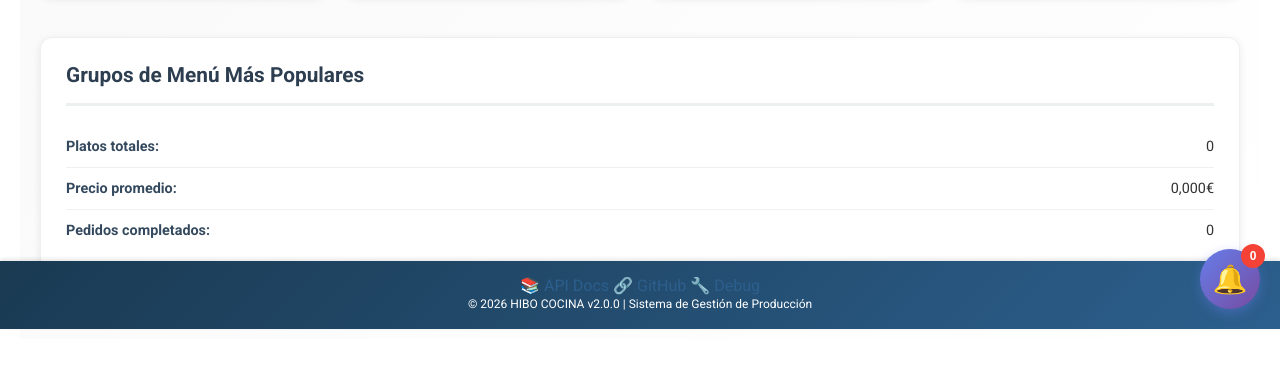
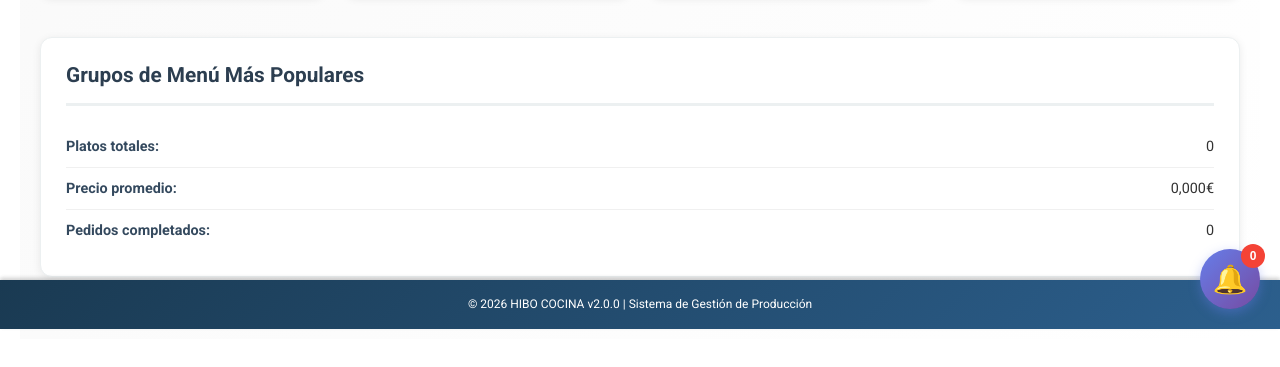
Before and after one commit to hibo-developer/hibo-cocina, a website: page public/index.html in a window 1280 px wide. Shown: the part 471-838 px from the top of the page. Drawn offline with nearby package versions, Linux system fonts and the light colour scheme; no server answers.

Commit message:
style: Limpiar footer - eliminar enlaces de desarrollo
- Remover enlaces API Docs, GitHub y Debug del footer
- Mantener solo copyright y versión
- Footer más limpio y profesional

```diff
--- a/public/index.html
+++ b/public/index.html
@@ -267,14 +267,9 @@
     });
   </script>
 
-  <!-- Footer con links a documentación -->
+  <!-- Footer -->
   <footer class="footer">
     <div class="footer-content">
-      <div class="footer-links">
-        <a href="/api-docs" target="_blank" title="Documentación API (Swagger)">📚 API Docs</a>
-        <a href="https://github.com/hibo-developer/hibo-cocina" target="_blank" title="Repositorio">🔗 GitHub</a>
-        <a href="#" onclick="logger.setDebug(true)" title="Habilitar modo debug">🔧 Debug</a>
-      </div>
       <p>&copy; 2026 HIBO COCINA v2.0.0 | Sistema de Gestión de Producción</p>
     </div>
   </footer>
```
